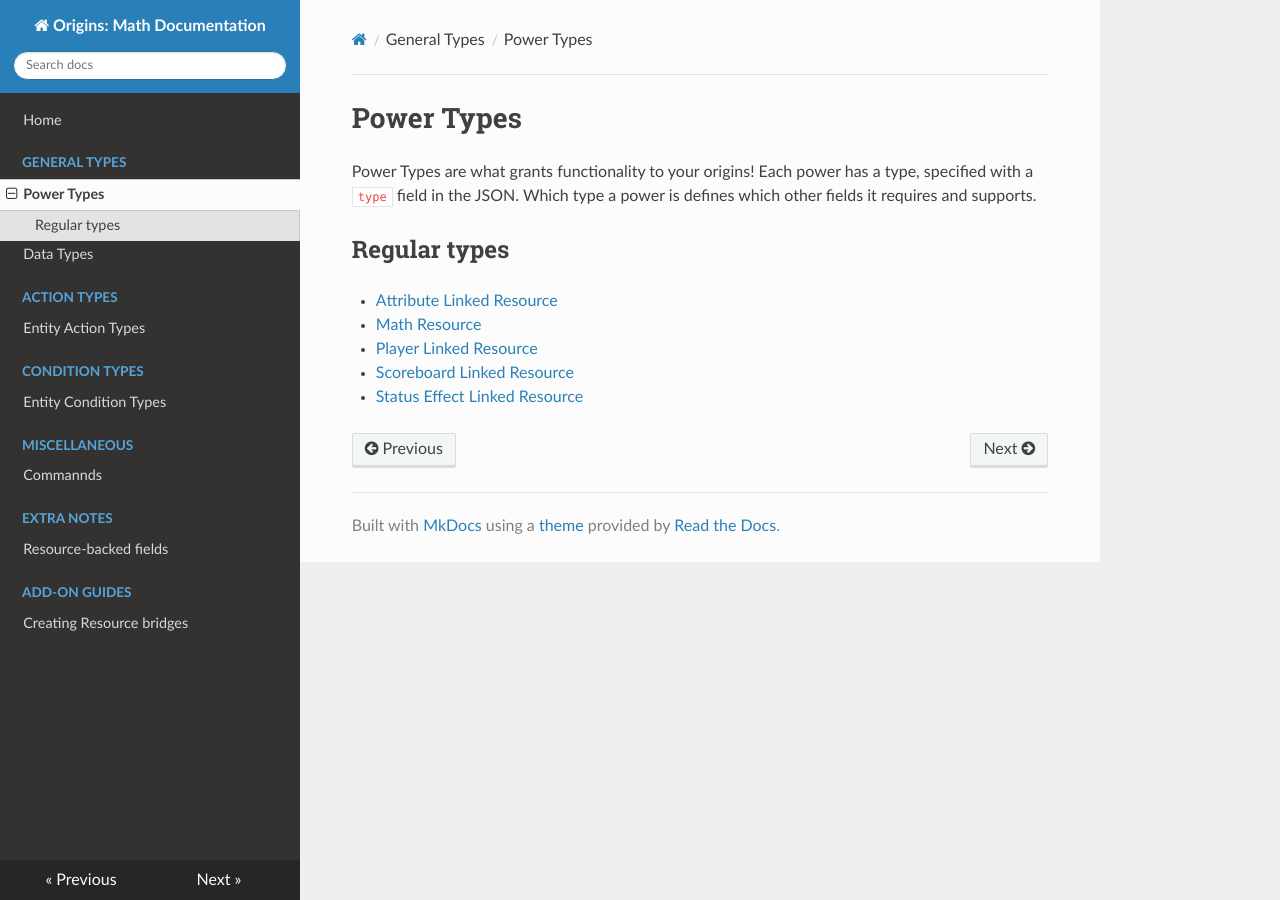
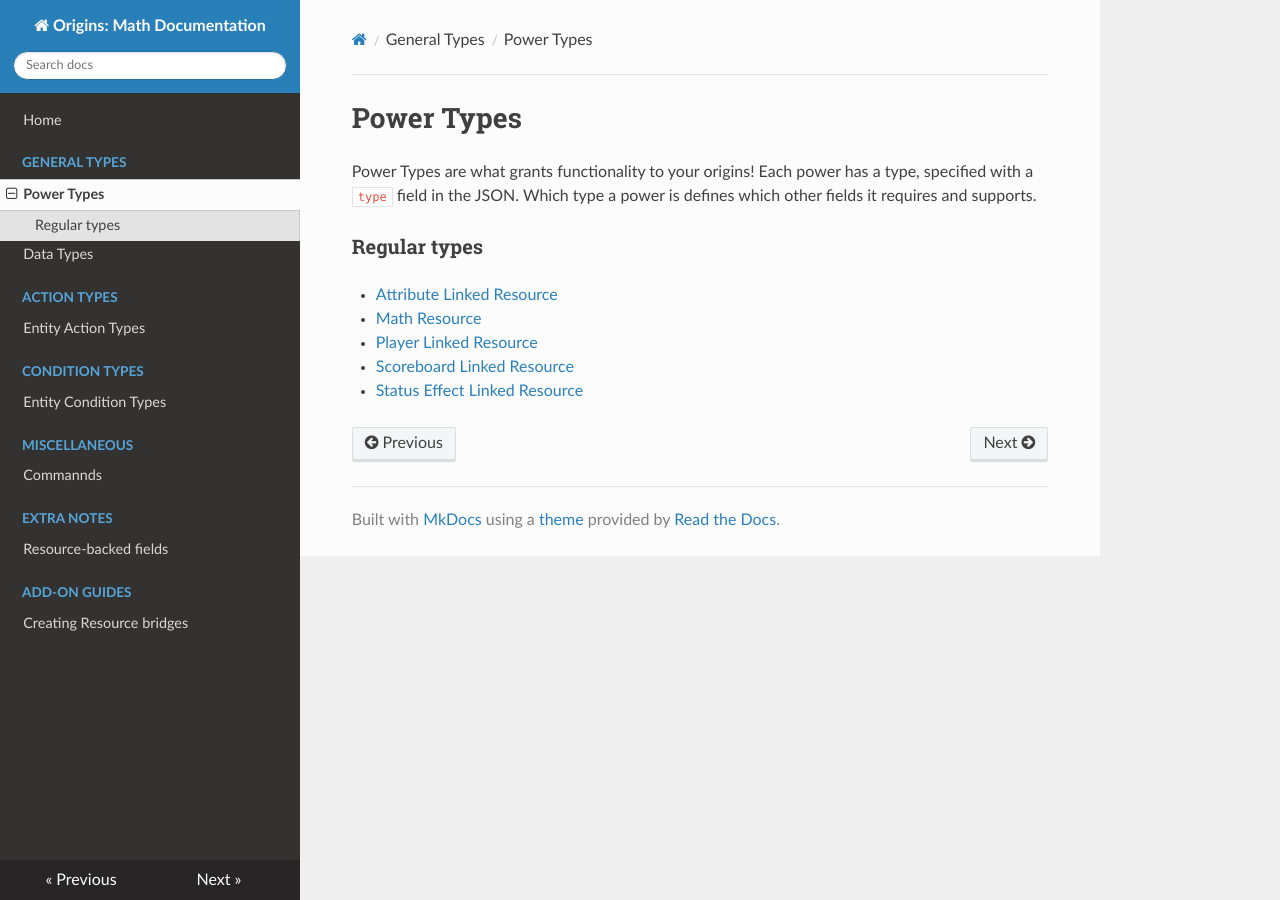
Before and after one commit to xrickastley/origins-math-docs, an MkDocs documentation site: the page built from docs/types/power_types.md, in a window 1280 px wide. Built offline with MkDocs 1.6.1, drawn with Linux system fonts in a browser that asks for light colours; nearby versions of some CDN libraries.

```diff
--- a/docs/types/power_types.md
+++ b/docs/types/power_types.md
@@ -2,7 +2,7 @@
 
 Power Types are what grants functionality to your origins! Each power has a type, specified with a `type` field in the JSON. Which type a power is defines which other fields it requires and supports.
 
-## Regular types
+### Regular types
 - [Attribute Linked Resource](../power_types/attribute_linked_resource.md)
 - [Math Resource](../power_types/math_resource.md)
 - [Player Linked Resource](../power_types/player_linked_resource.md)
```
Also changed, not shown: docs/types/data_types.md (+1 -1 lines).
